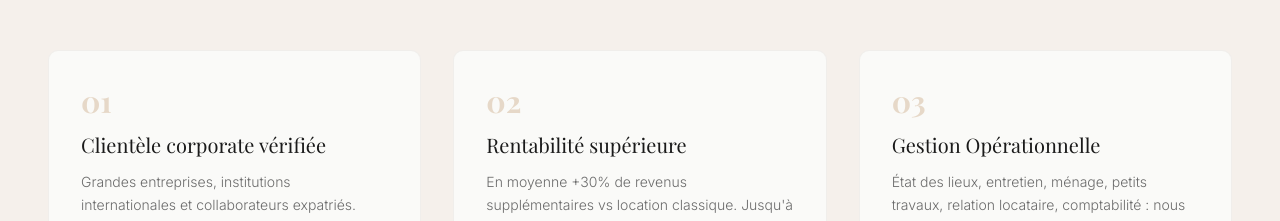
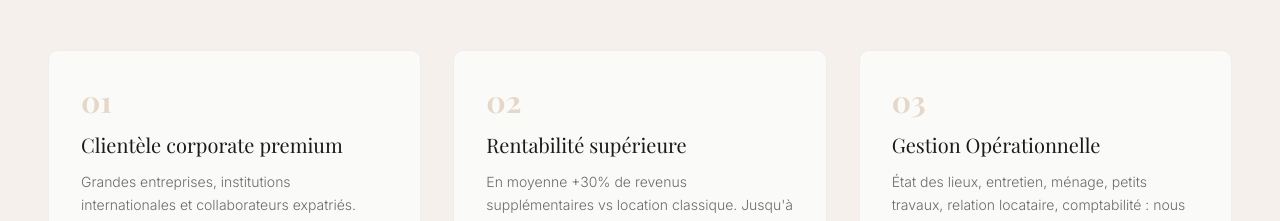
Before and after one commit to Vincent075/move-in-paris, a Next.js app: page /proprietaires in a window 1280 px wide. Shown: the part 1460-1681 px from the top of the page. Built offline with nearby package versions, Linux system fonts and the light colour scheme.

Commit message:
Propriétaires: 'Clientèle corporate vérifiée' → 'Clientèle corporate premium'

```diff
--- a/src/app/proprietaires/ProprietairesContent.tsx
+++ b/src/app/proprietaires/ProprietairesContent.tsx
@@ -6,7 +6,7 @@ import Link from "next/link";
 const avantages = [
   {
     num: "01",
-    title: "Clientèle corporate vérifiée",
+    title: "Clientèle corporate premium",
     desc: "Grandes entreprises, institutions internationales et collaborateurs expatriés. Chaque dossier est vérifié : solvabilité, employeur, garanties. Loyers garantis par l'employeur — zéro impayé.",
   },
   {
```
